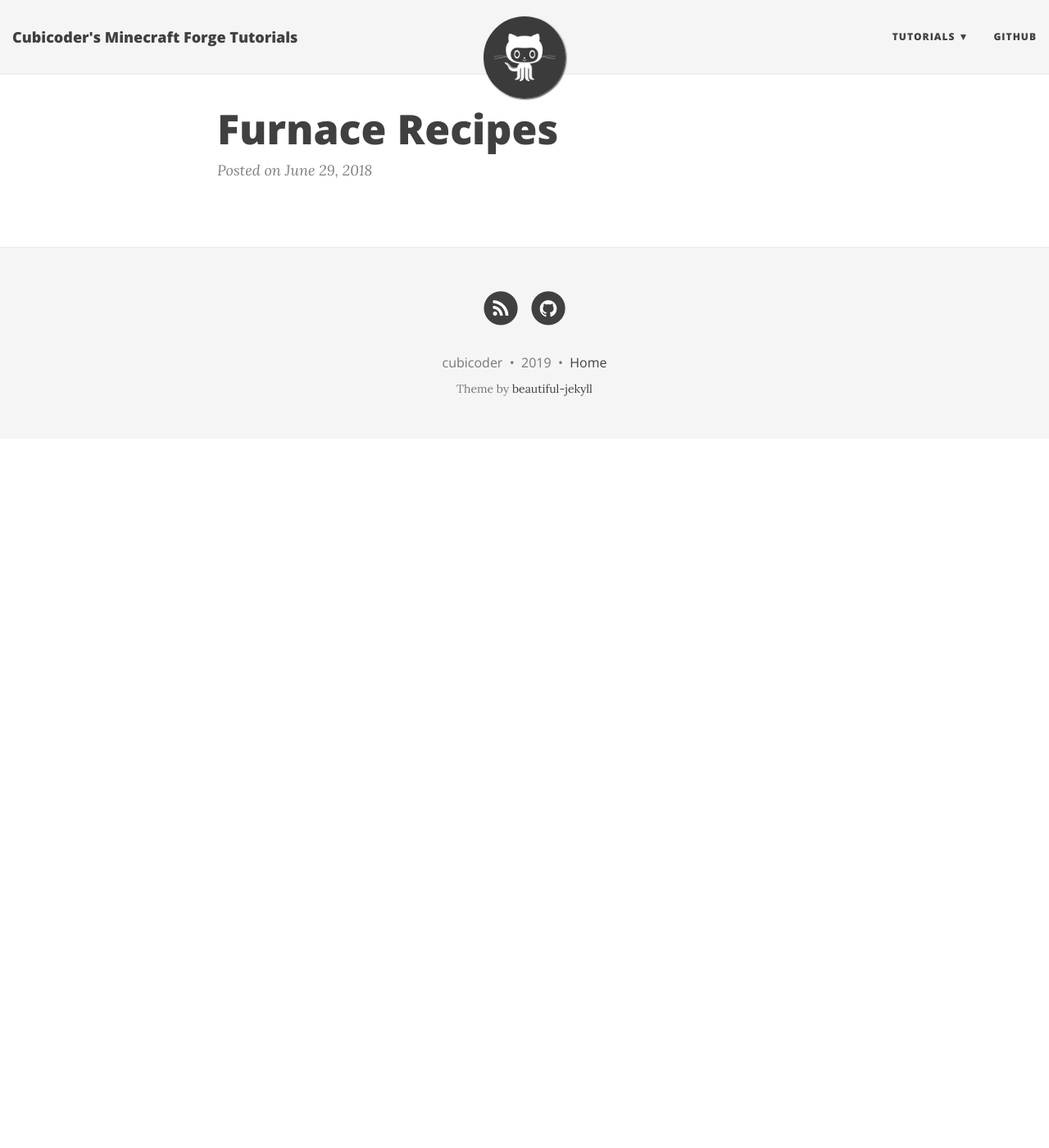
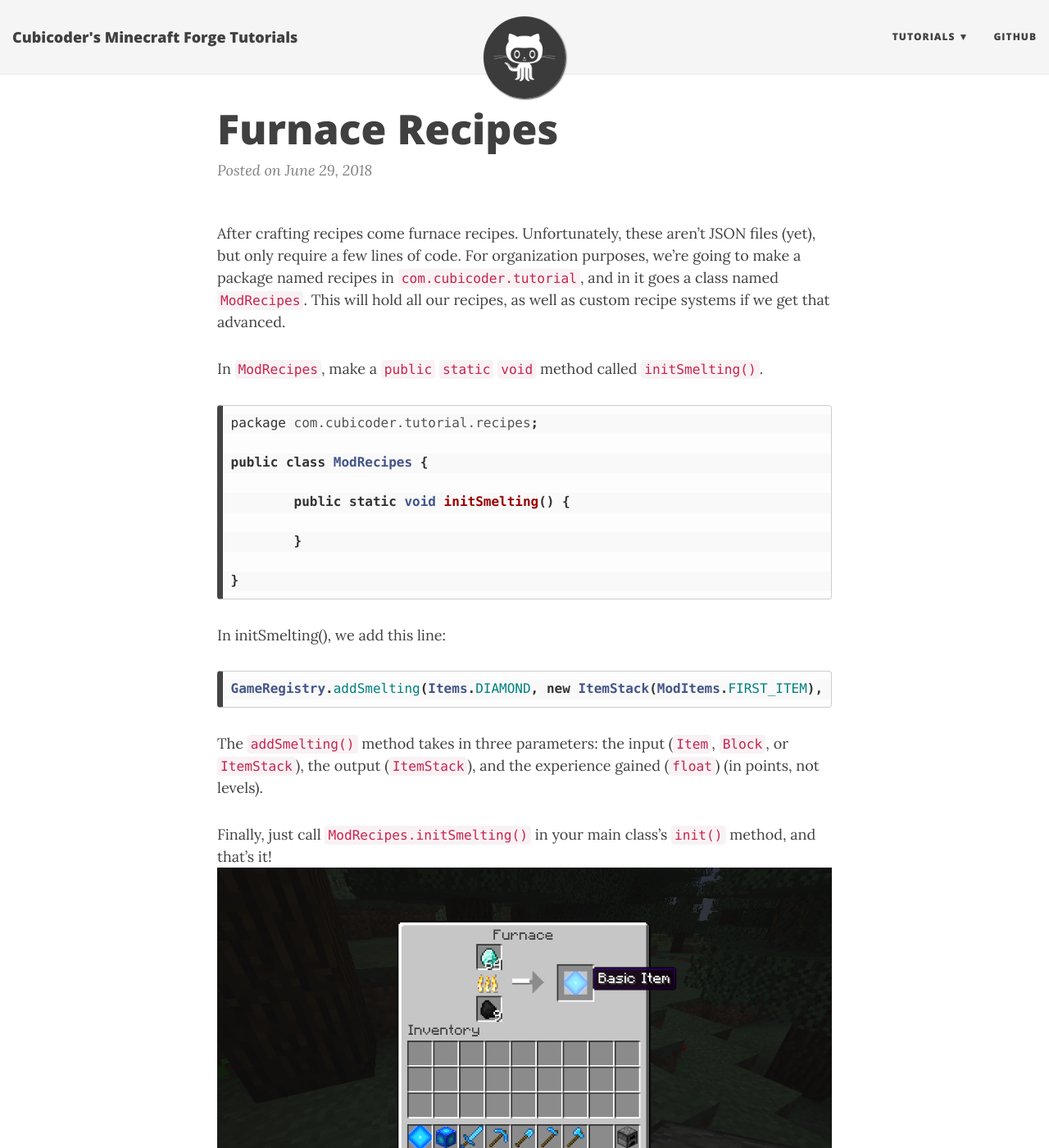
Before and after one commit to cubicoder/cubicoder.github.io, a Jekyll site: the page built from tutorials/1-12-2/2018-06-29-furnace-recipes.md, in a window 1280 px wide and 1400 px high. Shown: the whole window at 82% size. Built offline with Jekyll 4.4.1, drawn with Linux system fonts in a browser that asks for light colours; nearby versions of some CDN libraries.

Commit message:
Update 2018-06-29-furnace-recipes.md

````diff
--- a/tutorials/1-12-2/2018-06-29-furnace-recipes.md
+++ b/tutorials/1-12-2/2018-06-29-furnace-recipes.md
@@ -3,3 +3,26 @@ layout: post
 title: Furnace Recipes
 date: 2018-06-29
 ---
+
+After crafting recipes come furnace recipes. Unfortunately, these aren’t JSON files (yet), but only require a few lines of code. For organization purposes, we’re going to make a package named recipes in `com.cubicoder.tutorial`, and in it goes a class named `ModRecipes`. This will hold all our recipes, as well as custom recipe systems if we get that advanced.
+
+In `ModRecipes`, make a `public` `static` `void` method called `initSmelting()`.
+```java
+package com.cubicoder.tutorial.recipes;
+
+public class ModRecipes {
+
+	public static void initSmelting() {
+
+	}
+
+}
+```
+In initSmelting(), we add this line:
+```java
+GameRegistry.addSmelting(Items.DIAMOND, new ItemStack(ModItems.FIRST_ITEM), 10.0F);
+```
+The `addSmelting()` method takes in three parameters: the input (`Item`, `Block`, or `ItemStack`), the output (`ItemStack`), and the experience gained (`float`) (in points, not levels).
+
+Finally, just call `ModRecipes.initSmelting()` in your main class’s `init()` method, and that’s it!
+![smelting0](/img/11smelting/smelting0.png)
````
